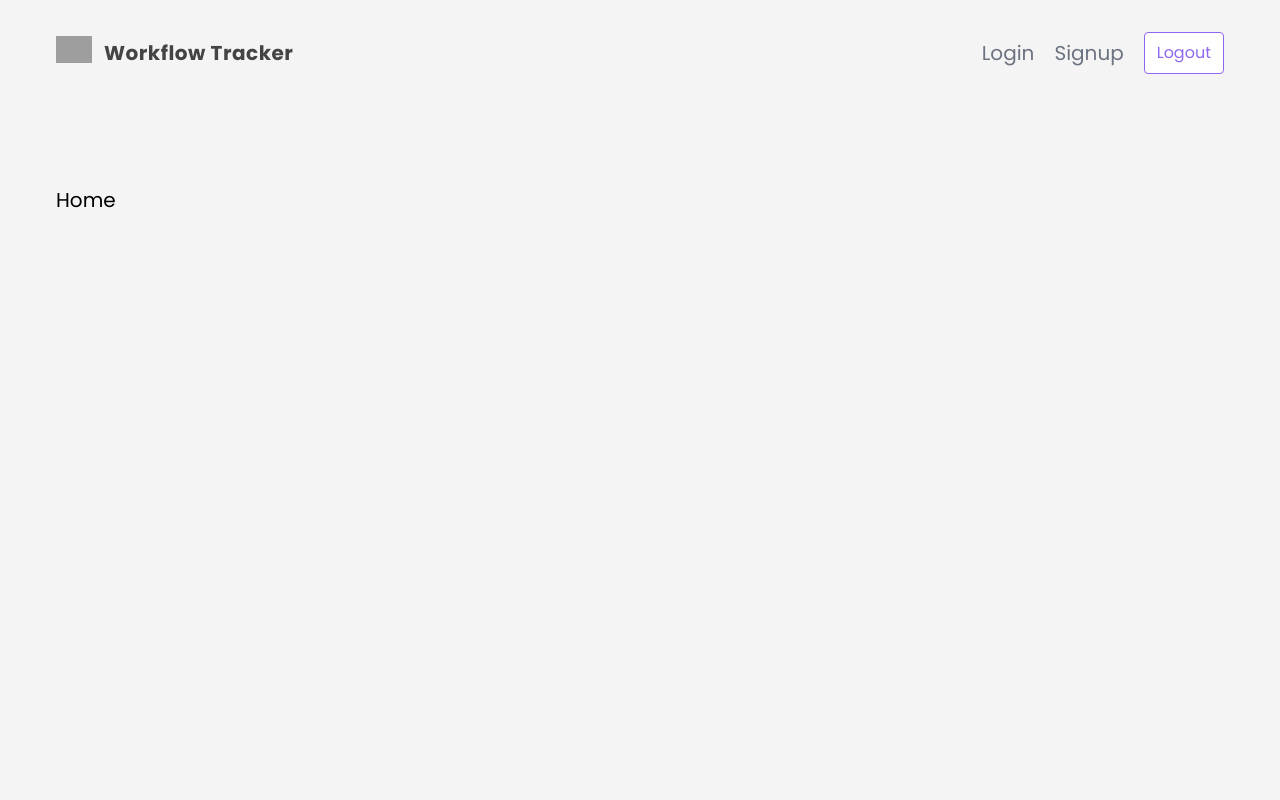
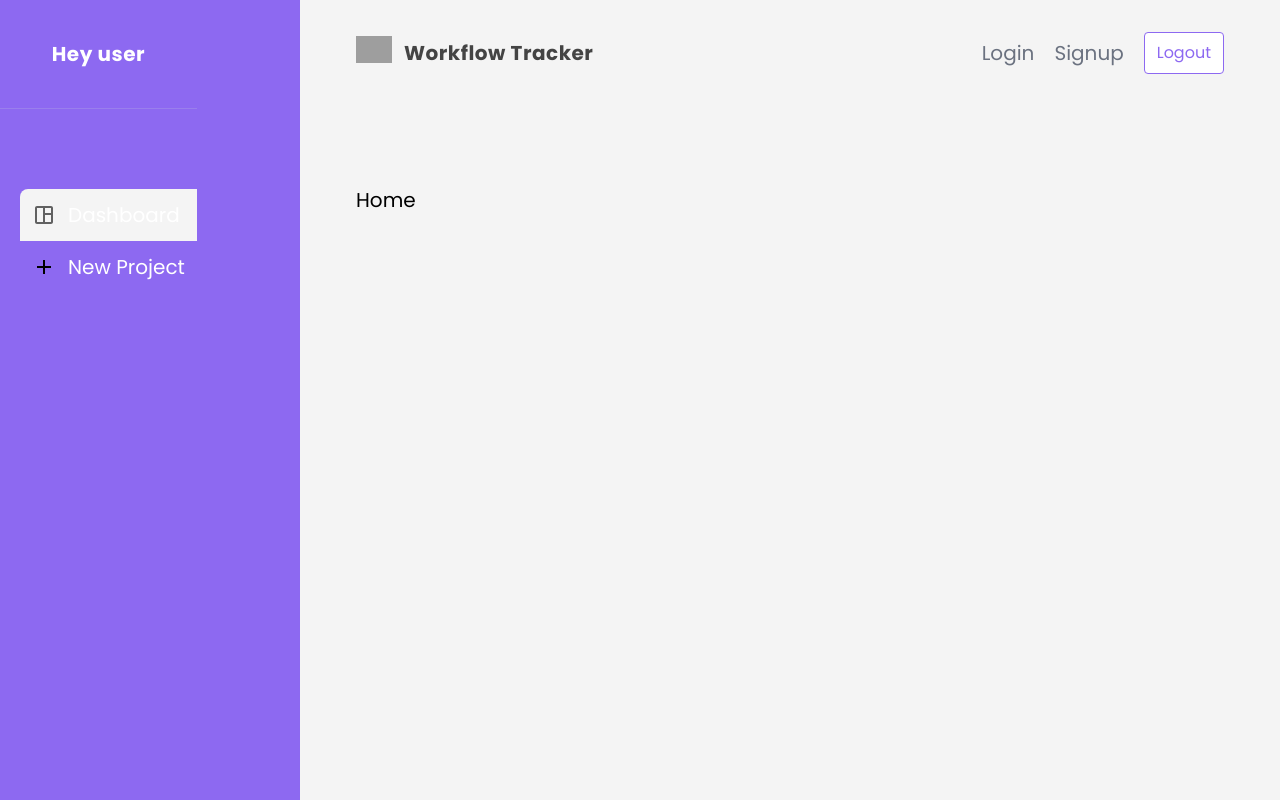
Before and after one commit to minset3489/workflow-tracker-react, a React (Vite) app: page / in a window 1280 px wide. Built offline with nearby package versions, Linux system fonts and the light colour scheme; no server answers; grey boxes are pictures that could not be loaded.

Commit message:
Finished Sidebar component

```diff
--- a/src/App.jsx
+++ b/src/App.jsx
@@ -30,7 +30,7 @@ const router = createBrowserRouter(
 
       <Route path="signup" element={<Signup />} />
 
-      <Route path="project/:id" element={<Project />} />
+      <Route path="project" element={<Project />} />
 
       <Route path="*" element={<NotFound/>} />
     </Route>
--- a/src/components/Sidebar.jsx
+++ b/src/components/Sidebar.jsx
@@ -1,10 +1,45 @@
-import DashboardIcon from "./../assets/dashboard_icon.svg"
-import AddIcon from "./../assets/add_icon.svg"
 
-const Sitebar = () => {
-    return ( <>
+import { NavLink, useLocation } from "react-router-dom";
 
-    </> );
+import DashboardIcon from "./../assets/dashboard_icon.svg";
+import AddIcon from "./../assets/add_icon.svg";
+
+const Sidebar = () => {
+    // Get the current location using useLocation hook
+    const location = useLocation();
+    // Extract the pathname from the location object
+    const { pathname } = location;
+
+    return (
+        <div className="w-[300px] min-w-[300px] bg-primary min-h-dvh box-border relative text-white">
+            <div className="fixed w-auto">
+                <div className="font-bold text-center tracking-wide py-10 px-8 border-b border-solid border-gray-300 border-opacity-20">
+                    {/* avatar and username here later */}
+                    <p>Hey user</p>
+                </div>
+                <nav className="mt-20 ml-5">
+                    <ul>
+                        <li className="mt-3">
+                            <NavLink
+                                to="/"
+                                className={`flex p-3 no-underline w-full text-white box-border ${pathname === '/' ? 'text-gray-600 bg-bg rounded-tl-lg' : ''}`}
+                            >
+                                <img className={`mr-3 filter-invert-100 ${pathname === '/' ? 'opacity-60' : ''}`} src={DashboardIcon} alt="dashboard icon" />
+                                <span>Dashboard</span>
+                            </NavLink>
+                            <NavLink
+                                to="/project"
+                                className={`flex p-3 no-underline w-full text-white box-border ${pathname === '/project' ? 'text-gray-600 bg-bg rounded-tl-lg' : ''}`}
+                            >
+                                <img className={`mr-3 filter-invert-100 ${pathname === '/project' ? ' opacity-60' : ''}`} src={AddIcon} alt="add project icon" />
+                                <span>New Project</span>
+                            </NavLink>
+                        </li>
+                    </ul>
+                </nav>
+            </div>
+        </div>
+    );
 }
 
-export default Sitebar;
+export default Sidebar;
--- a/src/layouts/RootLayout .jsx
+++ b/src/layouts/RootLayout .jsx
@@ -3,6 +3,7 @@ import { Outlet,  } from "react-router-dom";
 // Component
 
 import Navbar from "../components/Navbar";
+import Sidebar from "../components/Sidebar";
 
 
 export default function RootLayout() {
@@ -10,12 +11,15 @@ export default function RootLayout() {
 
 
   return (
-    <div className="grow px-14 py-0">
-        <Navbar/>
-      <main>
-        <Outlet />
-      </main>
+    <div className="flex">
+        <Sidebar/>
+        <div className="grow px-14 py-0">
+            <Navbar/>
+        <main>
+            <Outlet />
+        </main>
 
+        </div>
     </div>
   )
 }
--- a/tailwind.config.js
+++ b/tailwind.config.js
@@ -8,6 +8,8 @@ export default {
     extend: {
       filter: {
         'invert-25': 'invert(25%)',
+        'invert-40': 'invert(40%)',
+        'invert-100': 'invert(100%)',
       },
 
       fontFamily: {
```
